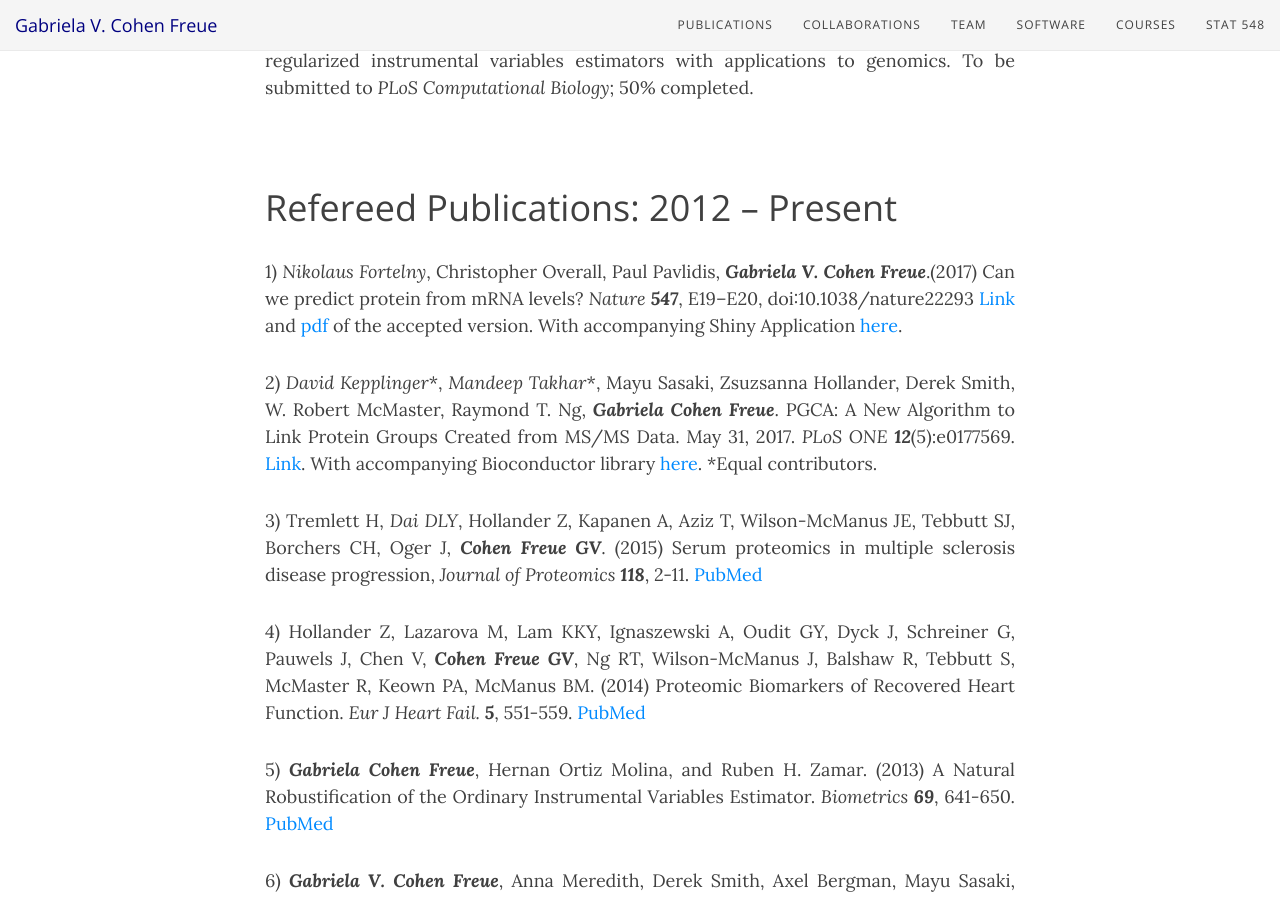
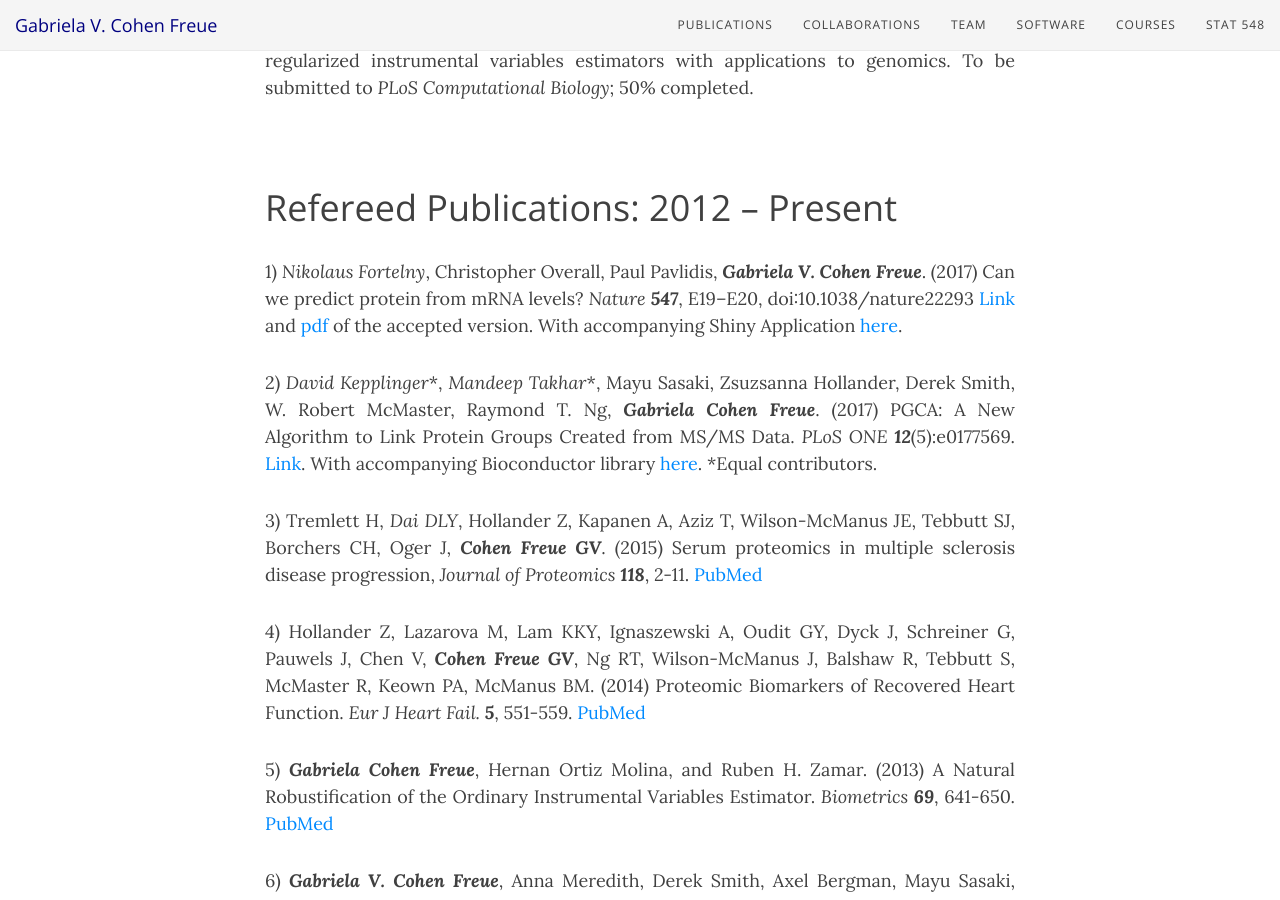
Before and after one commit to gcohenfr/gcohenfr.github.io, a Jekyll site: the page built from pub.md, in a window 1280 px wide and 900 px high, scrolled down 1424 px. Built offline with Jekyll 4.4.1, drawn with Linux system fonts in a browser that asks for light colours; nearby versions of some CDN libraries.

Commit message:
update to pubs

```diff
--- a/pub.md
+++ b/pub.md
@@ -25,9 +25,9 @@ A full list of publications and other contributions is available in my [Curricul
 <br>
 # Refereed Publications: 2012 -- Present
 
-1) *Nikolaus Fortelny*, Christopher Overall, Paul Pavlidis, ***Gabriela V. Cohen Freue***.(2017) Can we predict protein from mRNA levels? *Nature* ***547***, E19–E20, doi:10.1038/nature22293 [Link](http://rdcu.be/uvBy) and [pdf](https://gcohenfr.github.io/pdfs/Manuscript_Fortelny_2016-03-03740B.pdf) of the accepted version. With accompanying Shiny Application [here](https://dakep.shinyapps.io/central-dogma/).
+1) *Nikolaus Fortelny*, Christopher Overall, Paul Pavlidis, ***Gabriela V. Cohen Freue***. (2017) Can we predict protein from mRNA levels? *Nature* ***547***, E19–E20, doi:10.1038/nature22293 [Link](http://rdcu.be/uvBy) and [pdf](https://gcohenfr.github.io/pdfs/Manuscript_Fortelny_2016-03-03740B.pdf) of the accepted version. With accompanying Shiny Application [here](https://dakep.shinyapps.io/central-dogma/).
 
-2) *David Kepplinger*\*, *Mandeep Takhar*\*, Mayu Sasaki, Zsuzsanna Hollander, Derek Smith, W. Robert McMaster, Raymond T. Ng, ***Gabriela Cohen Freue***. PGCA: A New Algorithm to Link Protein Groups Created from MS/MS Data. May 31, 2017. *PLoS ONE* ***12***(5):e0177569. [Link](https://doi.org/10.1371/journal.pone.0177569). With accompanying Bioconductor library [here](https://bioconductor.org/packages/release/bioc/html/pgca.html). \*Equal contributors.
+2) *David Kepplinger*\*, *Mandeep Takhar*\*, Mayu Sasaki, Zsuzsanna Hollander, Derek Smith, W. Robert McMaster, Raymond T. Ng, ***Gabriela Cohen Freue***. (2017) PGCA: A New Algorithm to Link Protein Groups Created from MS/MS Data. *PLoS ONE* ***12***(5):e0177569. [Link](https://doi.org/10.1371/journal.pone.0177569). With accompanying Bioconductor library [here](https://bioconductor.org/packages/release/bioc/html/pgca.html). \*Equal contributors.
 
 3) Tremlett H, *Dai DLY*, Hollander Z, Kapanen A, Aziz T, Wilson-McManus JE, Tebbutt SJ, Borchers CH, Oger J, ***Cohen Freue GV***. (2015) Serum proteomics in multiple sclerosis disease progression, *Journal of Proteomics* ***118***, 2-11.
 [PubMed](https://www.ncbi.nlm.nih.gov/pubmed/25753122)
```
